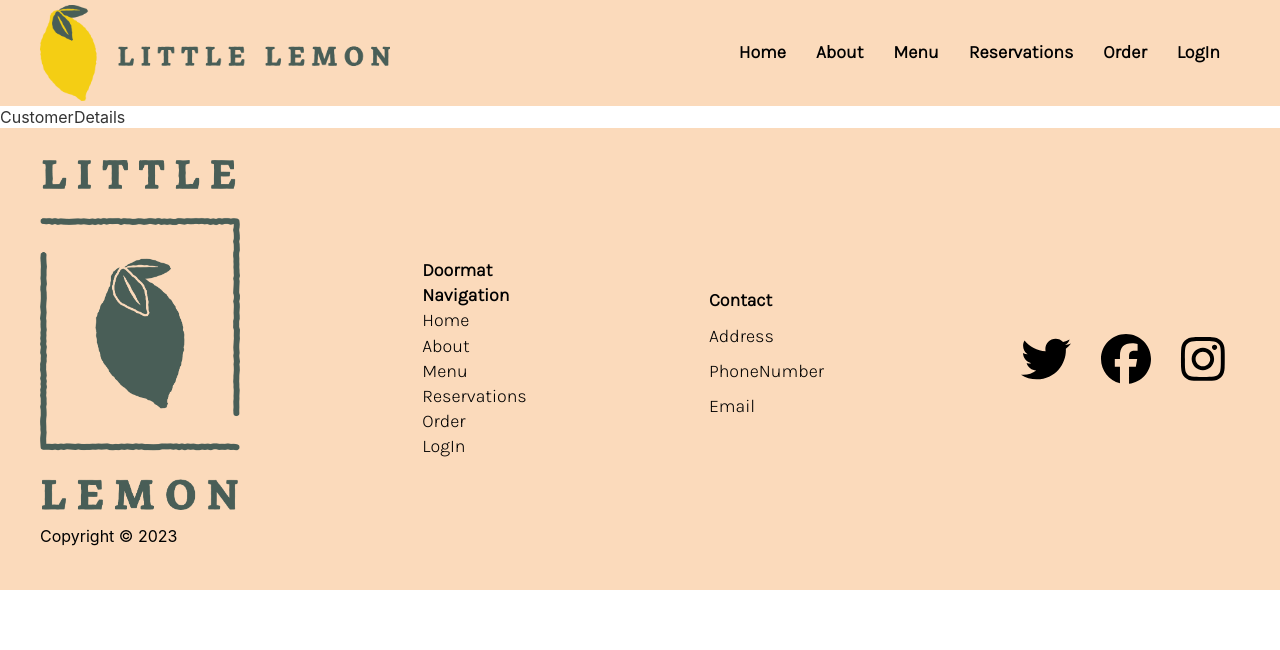
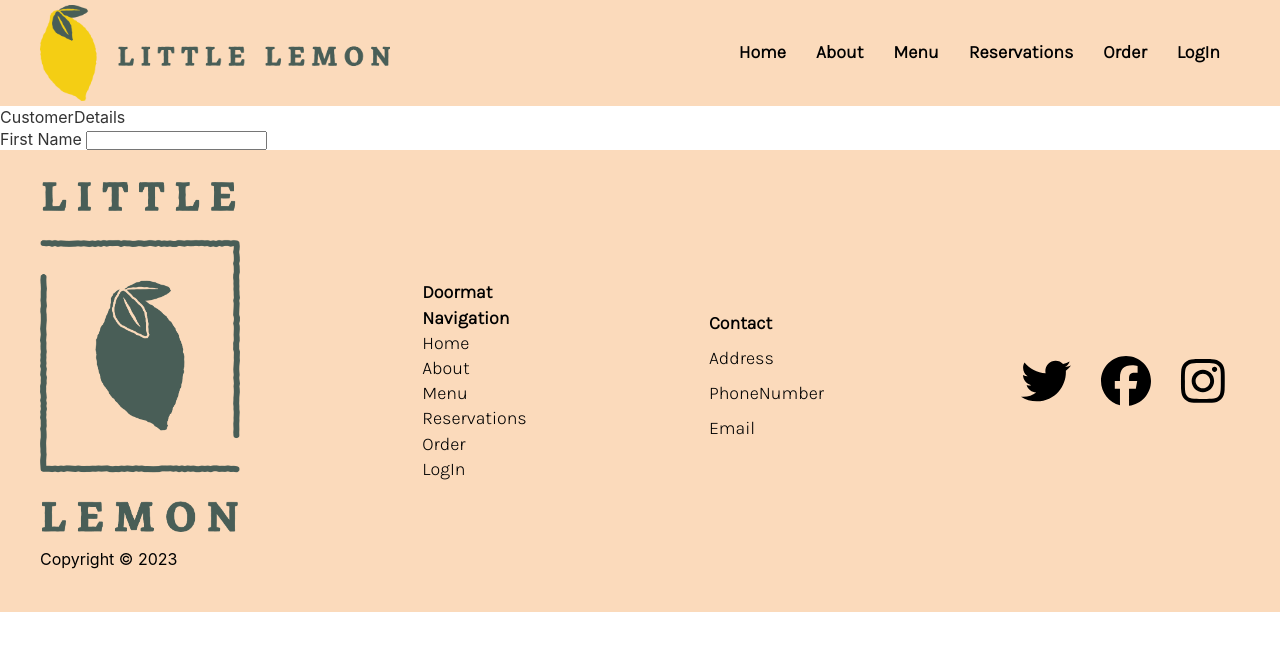
Before and after one commit to AshrafMuhammadNaeem/littlelemon-web, a React (Create React App) app: page /confirmreservation in a window 1280 px wide. Shown: the top 650 px of the page. Built offline with nearby package versions, Linux system fonts and the light colour scheme; a web font is replaced by a local one.

Commit message:
Update CustomerDetails.js

```diff
--- a/src/CustomerDetails.js
+++ b/src/CustomerDetails.js
@@ -1,7 +1,12 @@
 import React, { useState } from 'react';
 
-export const CustomerDetails = () => {
+export const CustomerDetails = (props) => {
   return (
-    <div>CustomerDetails</div>
+    <div>CustomerDetails
+      <form>
+        <label htmlFor='firstname'>First Name </label>
+        <input type='text' value={props.firstname} name='firstname' id='firstname' className=''/>
+      </form>
+    </div>
   )
 }
```
